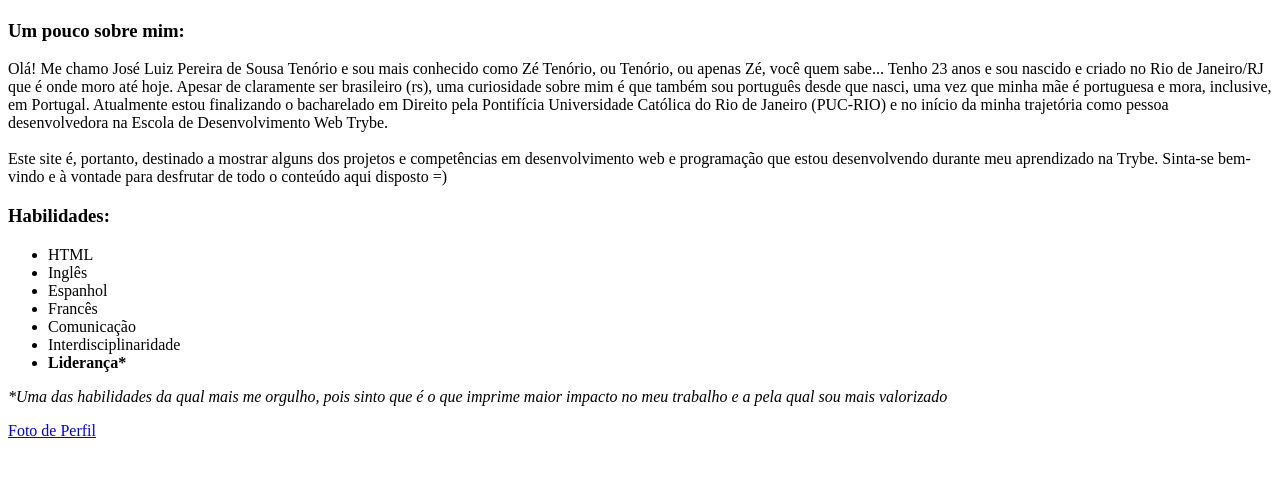
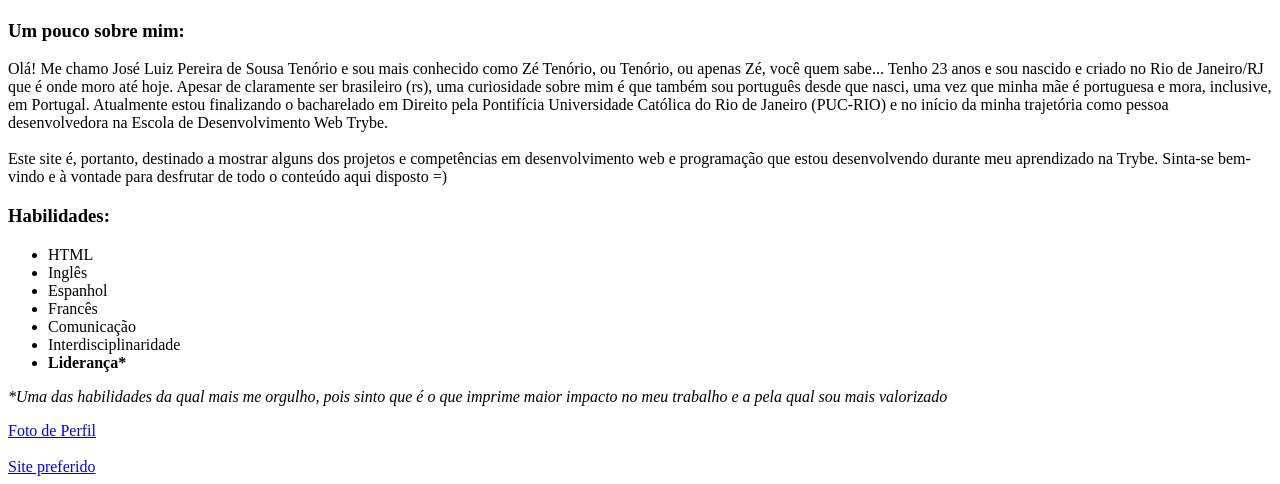
Before and after one commit to ze-tenorio/ze-tenorio.github.io, a plain HTML site: page index.html in a window 1280 px wide. Shown: the part 370-854 px from the top of the page. Before the commit the page ends 818 px from the top, so only its background shows below. Drawn offline with Linux system fonts and the light colour scheme.

Commit message:
Adicionado link externo para site preferido

```diff
--- a/index.html
+++ b/index.html
@@ -22,6 +22,6 @@
         <li><strong>Liderança*</strong></li>
     </ul>
     <p><em>*Uma das habilidades da qual mais me orgulho, pois sinto que é o que imprime maior impacto no meu trabalho e a pela qual sou mais valorizado</em></p>
-    <a href="#foto-perfil">Foto de Perfil</a>
+    <a href="#foto-perfil">Foto de Perfil</a><br><br><a href="https://www.gaveanews.com/" target="_blank">Site preferido</a>
 </body>
 </html>
```
